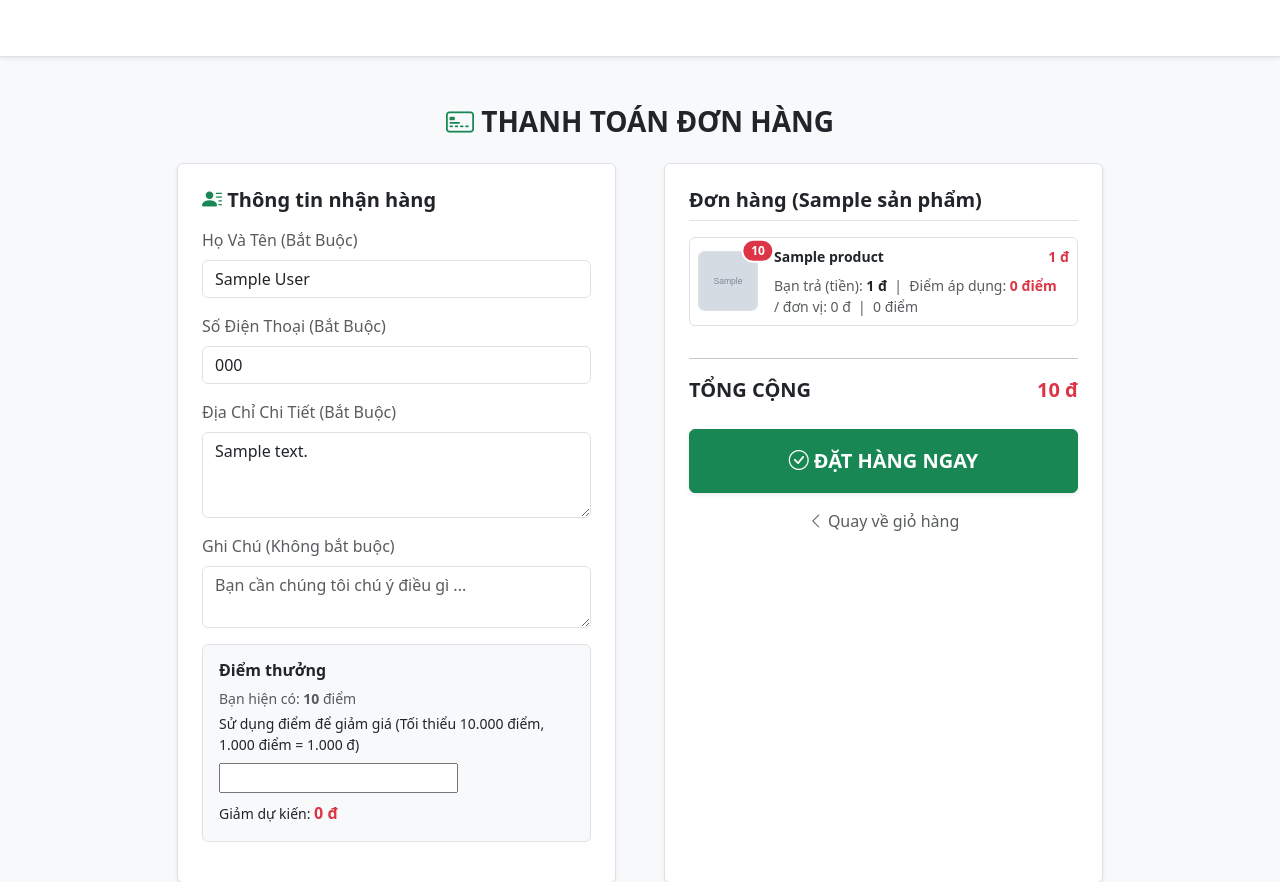
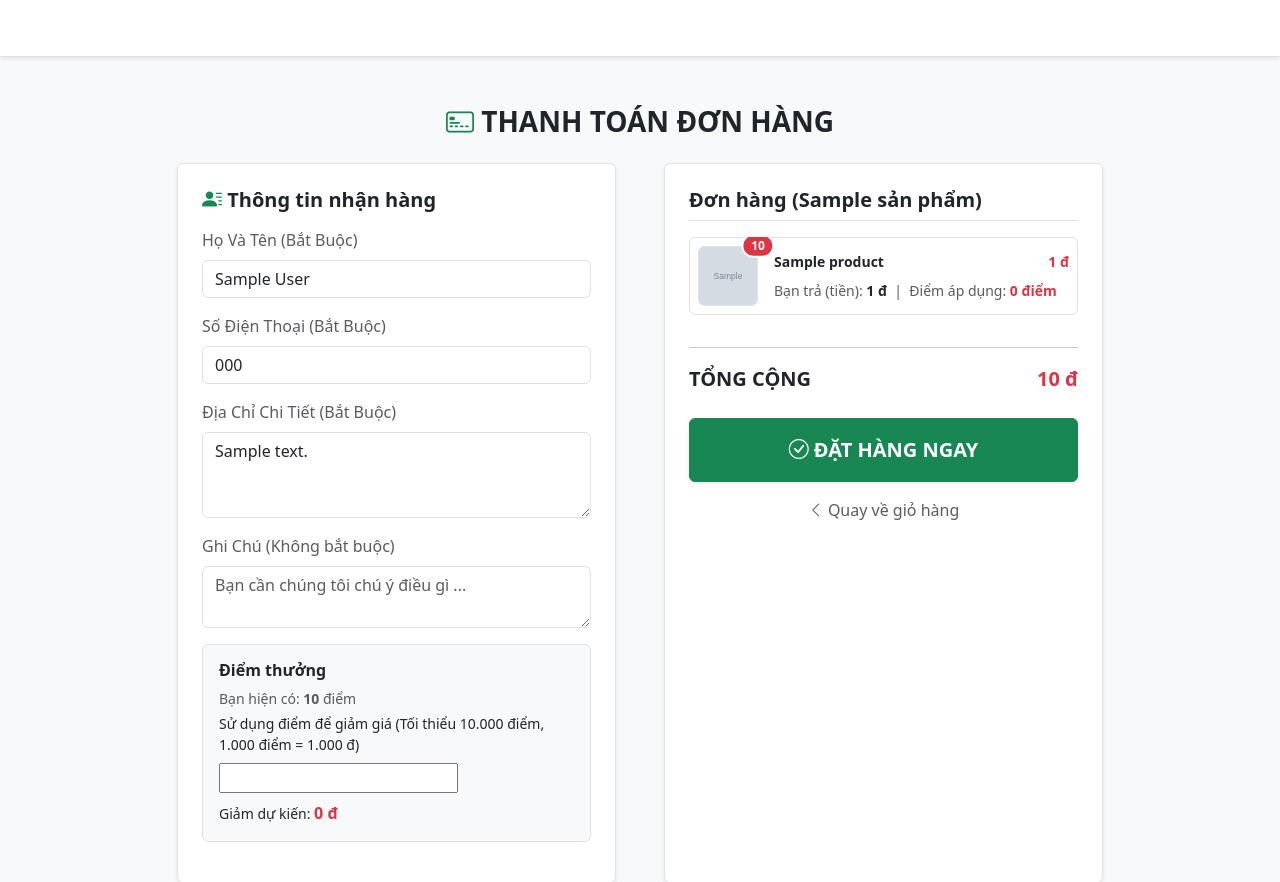
Before and after one commit to tranri/web-ban-hang-TVR, a Django app: template shop/templates/shop/thanh_toan.html in a window 1280 px wide. Shown: the top 882 px of the page. Run offline with Django 3.2, Linux system fonts and the light colour scheme; the template is opened without the code that fills it: most values are stand-ins (such as "Sample title", 1, 10 or a date in 2020); grey boxes marked "Sample" are stand-in pictures; form fields are guessed from the names that the template uses.

Commit message:
Mô tả của anh

```diff
--- a/shop/templates/shop/thanh_toan.html
+++ b/shop/templates/shop/thanh_toan.html
@@ -137,12 +137,6 @@
                                         &nbsp;|&nbsp; Điểm áp dụng: <span
                                             class="item-paid-points fw-bold text-danger">-</span>
                                     </div>
-
-                                    <!-- Per-unit display -->
-                                    <div class="small text-muted">
-                                        / đơn vị: <span class="item-paid-cash-unit">-</span> đ
-                                        &nbsp;|&nbsp; <span class="item-paid-points-unit">-</span> điểm
-                                    </div>
                                 </div>
                             </div>
                             {% endfor %}
@@ -204,8 +198,6 @@
                 items.forEach(function(it){
                     it.node.querySelector('.item-paid-cash').textContent = formatVnd(0);
                     it.node.querySelector('.item-paid-points').textContent = formatPoints(0) + ' điểm';
-                    it.node.querySelector('.item-paid-cash-unit').textContent = formatVnd(0).replace(' đ','');
-                    it.node.querySelector('.item-paid-points-unit').textContent = formatPoints(0);
                 });
                 return;
             }
@@ -220,16 +212,13 @@
                 var exactCash = (it.total / orderTotal) * finalCash;
 
                 if (idx < items.length - 1) {
-                    // Các sản phẩm từ đầu đến gần cuối: cộng carry, làm tròn ĐẾN HÀNG NGÌN, phần dư chuyển xuống tiếp theo
                     var val = exactCash + carry;
                     var cash = Math.round(val / 1000) * 1000;
-                    carry = val - cash; // Phần dư (thập phân / lẻ) cộng dồn xuống sản phẩm tiếp theo
+                    carry = val - cash;
 
-                    // Giới hạn tiền trả không được vượt quá giá trị của sản phẩm hoặc âm
                     cash = Math.max(0, Math.min(cash, it.total));
                     cashShares.push(cash);
                 } else {
-                    // Sản phẩm cuối cùng: nhận toàn bộ phần tiền còn lại để khớp chính xác 100% với finalCash của đơn hàng
                     var sumPrev = 0;
                     for (var k = 0; k < idx; k++) {
                         sumPrev += cashShares[k];
@@ -240,25 +229,19 @@
                 }
             });
 
-            // Quy đổi điểm tương ứng cho từng sản phẩm: pointsShare = item.total - cashShare
             var roundedPoints = items.map(function(it, idx){
                 return it.total - cashShares[idx];
             });
 
-            // Cập nhật giao diện DOM
             items.forEach(function(it, idx){
                 var cashShare = cashShares[idx] || 0;
                 var pointsShare = roundedPoints[idx] || 0;
 
                 var paidCashEl = it.node.querySelector('.item-paid-cash');
                 var paidPointsEl = it.node.querySelector('.item-paid-points');
-                var unitCashEl = it.node.querySelector('.item-paid-cash-unit');
-                var unitPointsEl = it.node.querySelector('.item-paid-points-unit');
 
                 if (paidCashEl) paidCashEl.textContent = formatVnd(cashShare);
                 if (paidPointsEl) paidPointsEl.textContent = formatPoints(pointsShare) + ' điểm';
-                if (unitCashEl) unitCashEl.textContent = formatVnd(Math.round(cashShare / Math.max(1, it.qty))).replace(' đ','');
-                if (unitPointsEl) unitPointsEl.textContent = formatPoints(Math.round(pointsShare / Math.max(1, it.qty)));
             });
 
             if (conversionEl) conversionEl.textContent = formatVnd(discount);
@@ -307,7 +290,6 @@
             appliedInput.addEventListener('input', validateAndDisplay);
         }
 
-        // init on page load
         validateAndDisplay();
     })();
 </script>
```
